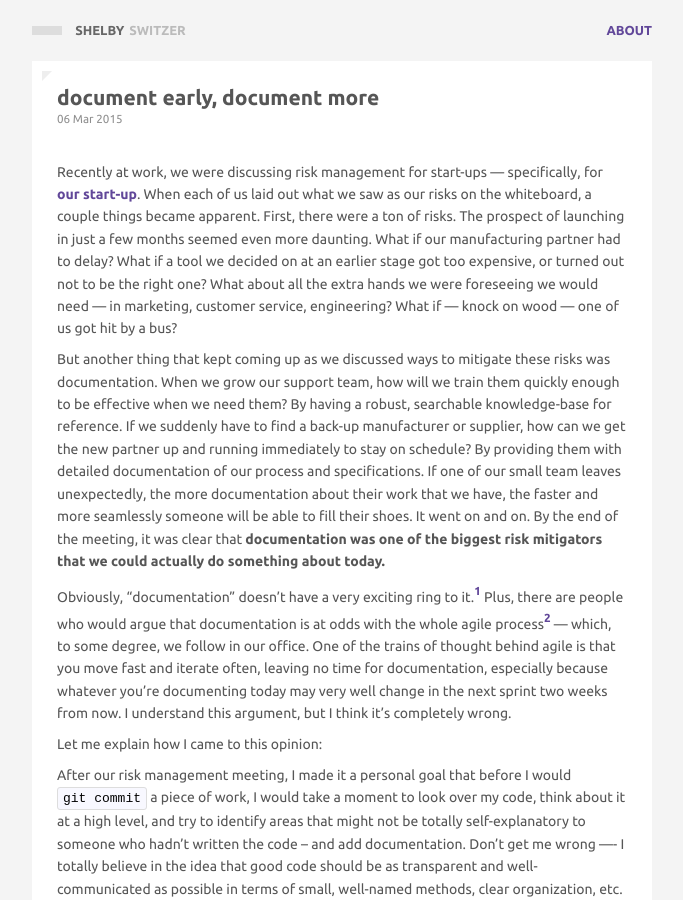
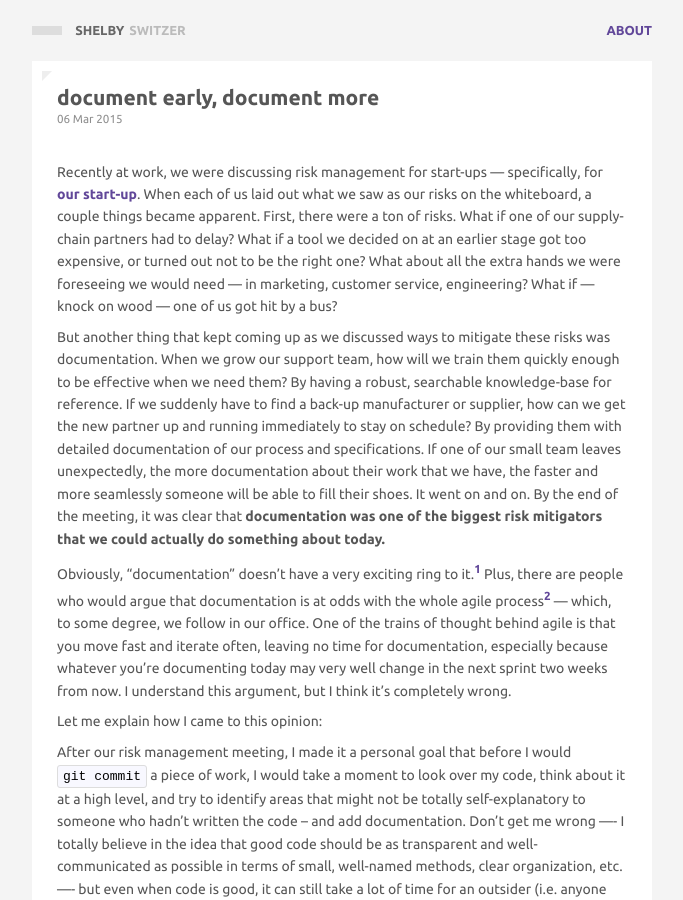
Before and after one commit to switzersc/switzersc.github.io, a Jekyll site: the page built from _posts/2015-03-06-docoumentation.md, in a window 1280 px wide and 900 px high. Shown: the whole window, without its empty margins (298-981 px from the left). Built offline with Jekyll 4.4.1, drawn with Linux system fonts in a browser that asks for light colours; Markdown is read by kramdown in place of the engine named in the settings; comment, search, counter and statistics services are not loaded.

Commit message:
more edits

```diff
--- a/_posts/2015-03-06-docoumentation.md
+++ b/_posts/2015-03-06-docoumentation.md
@@ -4,7 +4,7 @@ title: document early, document more
 date: 2015-03-06 12:00 MST
 ---
 
-Recently at work, we were discussing risk management for start-ups — specifically, for [our start-up](http://getnotion.com). When each of us laid out what we saw as our risks on the whiteboard, a couple things became apparent. First, there were a ton of risks. The prospect of launching in just a few months seemed even more daunting. What if our manufacturing partner had to delay? What if a tool we decided on at an earlier stage got too expensive, or turned out not to be the right one? What about all the extra hands we were foreseeing we would need — in marketing, customer service, engineering? What if — knock on wood — one of us got hit by a bus?
+Recently at work, we were discussing risk management for start-ups — specifically, for [our start-up](http://getnotion.com). When each of us laid out what we saw as our risks on the whiteboard, a couple things became apparent. First, there were a ton of risks. What if one of our supply-chain partners had to delay? What if a tool we decided on at an earlier stage got too expensive, or turned out not to be the right one? What about all the extra hands we were foreseeing we would need — in marketing, customer service, engineering? What if — knock on wood — one of us got hit by a bus?
 
 But another thing that kept coming up as we discussed ways to mitigate these risks was documentation. When we grow our support team, how will we train them quickly enough to be effective when we need them? By having a robust, searchable knowledge-base for reference. If we suddenly have to find a back-up manufacturer or supplier, how can we get the new partner up and running immediately to stay on schedule? By providing them with detailed documentation of our process and specifications. If one of our small team leaves unexpectedly, the more documentation about their work that we have, the faster and more seamlessly someone will be able to fill their shoes. It went on and on. By the end of the meeting, it was clear that **documentation was one of the biggest risk mitigators that we could actually do something about today.**
 
```
